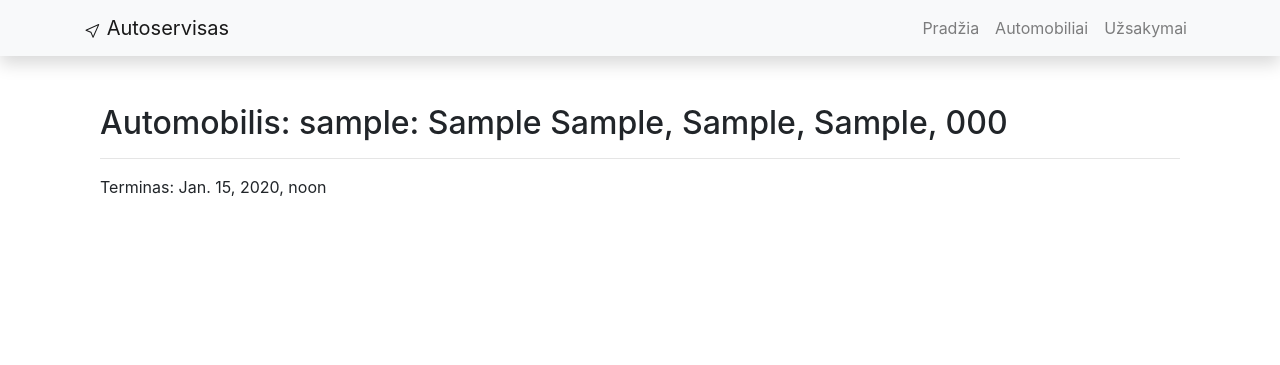
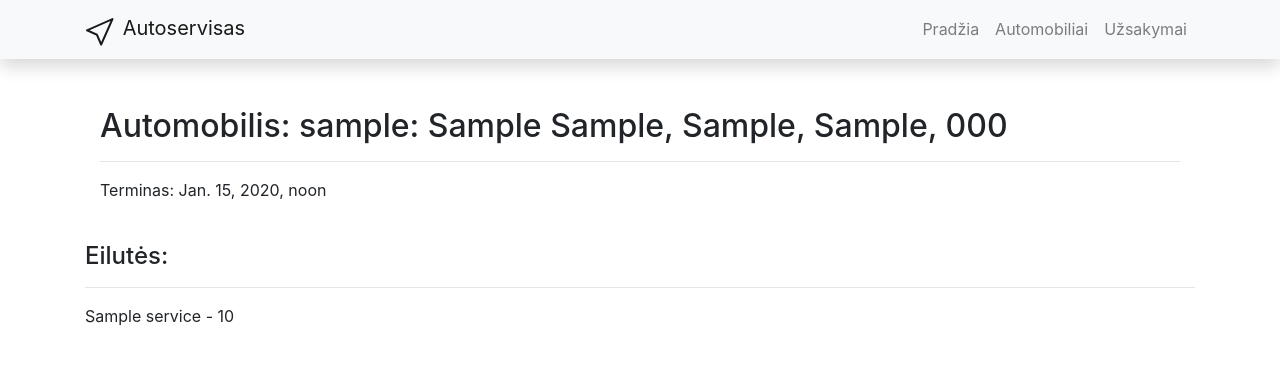
Before and after one commit to DonatasNoreika/autoservisas_2, a Django app: page /autoservice/orders/1 in a window 1280 px wide. Shown: the top 365 px of the page. Run offline with Django 3.2, Linux system fonts and the light colour scheme; tables that the repository leaves empty hold one stand-in row (values such as "Sample post"); some libraries are stand-ins or nearby versions.

Commit message:
5-4 done +

```diff
--- a/mysite/autoservice/models.py
+++ b/mysite/autoservice/models.py
@@ -72,7 +72,7 @@ class Order(models.Model):
 
 
 class OrderLine(models.Model):
-    order = models.ForeignKey('Order', verbose_name="Order", on_delete=models.SET_NULL, null=True)
+    order = models.ForeignKey('Order', verbose_name="Order", on_delete=models.SET_NULL, null=True, related_name='lines')
     service = models.ForeignKey('Service', verbose_name="Service", on_delete=models.SET_NULL, null=True)
     qty = models.IntegerField("Quantity")
 
--- a/mysite/autoservice/templates/base.html
+++ b/mysite/autoservice/templates/base.html
@@ -15,7 +15,7 @@
 <nav class="navbar navbar-expand-lg navbar-light bg-light static-top mb-5 shadow">
     <div class="container">
         <a class="navbar-brand" href="#">
-        <svg xmlns="http://www.w3.org/2000/svg" width="16" height="16" fill="currentColor" class="bi bi-cursor" viewBox="0 0 16 16">
+        <svg xmlns="http://www.w3.org/2000/svg" width="32" height="32" fill="currentColor" class="bi bi-cursor" viewBox="0 0 16 16">
           <path d="M14.082 2.182a.5.5 0 0 1 .103.557L8.528 15.467a.5.5 0 0 1-.917-.007L5.57 10.694.803 8.652a.5.5 0 0 1-.006-.916l12.728-5.657a.5.5 0 0 1 .556.103zM2.25 8.184l3.897 1.67a.5.5 0 0 1 .262.263l1.67 3.897L12.743 3.52 2.25 8.184z"/>
         </svg>
             Autoservisas</a>
--- a/mysite/autoservice/templates/order.html
+++ b/mysite/autoservice/templates/order.html
@@ -8,4 +8,12 @@
     </hr>
     </br>
     </div>
+    <h4>Eilutės:</h4>
+    {% for line in order.lines.all %}
+      <hr>
+      <p>
+        {{ line.service }} - {{ line.qty }}
+      </p>
+    {% endfor %}
+
 {% endblock %}
--- a/mysite/autoservice/views.py
+++ b/mysite/autoservice/views.py
@@ -6,7 +6,7 @@ from django.views import generic
 
 def info(request):
     num_services = Service.objects.all().count()
-    num_cars = Car.objects.all().count()
+    num_cars = OwnerCar.objects.all().count()
     num_orders_done = Order.objects.filter(status__exact='d').count()
 
     context = {
```
